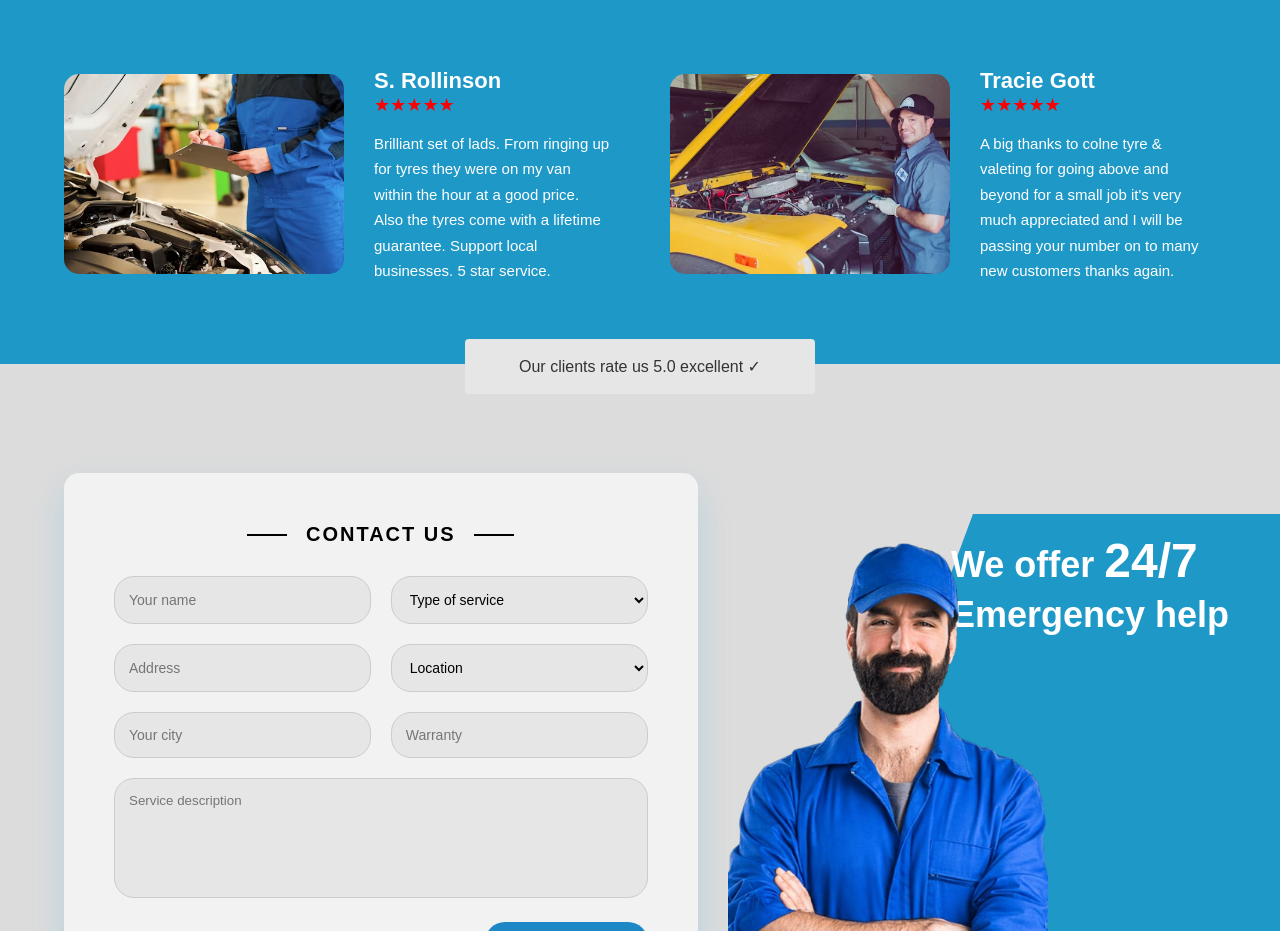
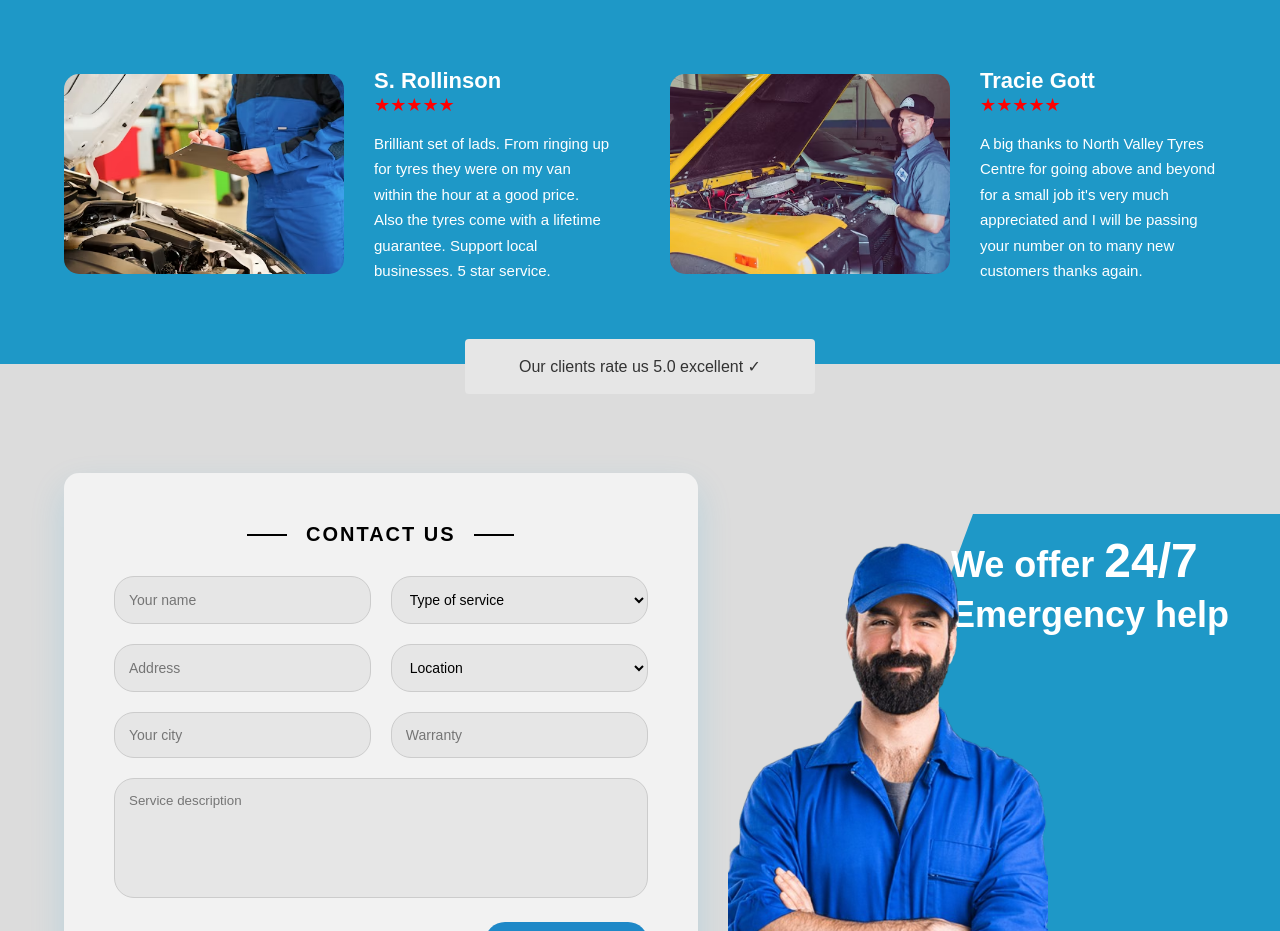
Before and after one commit to hassan324-ll/northvalleytyres, an Angular app: page / in a window 1280 px wide. Shown: the part 4620-5551 px from the top of the page. Built offline with nearby package versions, Linux system fonts and the light colour scheme.

Commit message:
Update home page markup

```diff
--- a/src/app/pages/home/home.html
+++ b/src/app/pages/home/home.html
@@ -332,7 +332,7 @@
         <div class="stars">★★★★★</div>
 
         <p>
-          A big thanks to colne tyre & valeting for going above and beyond for a small job it's very
+          A big thanks to North Valley Tyres Centre for going above and beyond for a small job it's very
           much appreciated and I will be passing your number on to many new customers thanks again.
         </p>
       </div>
```
